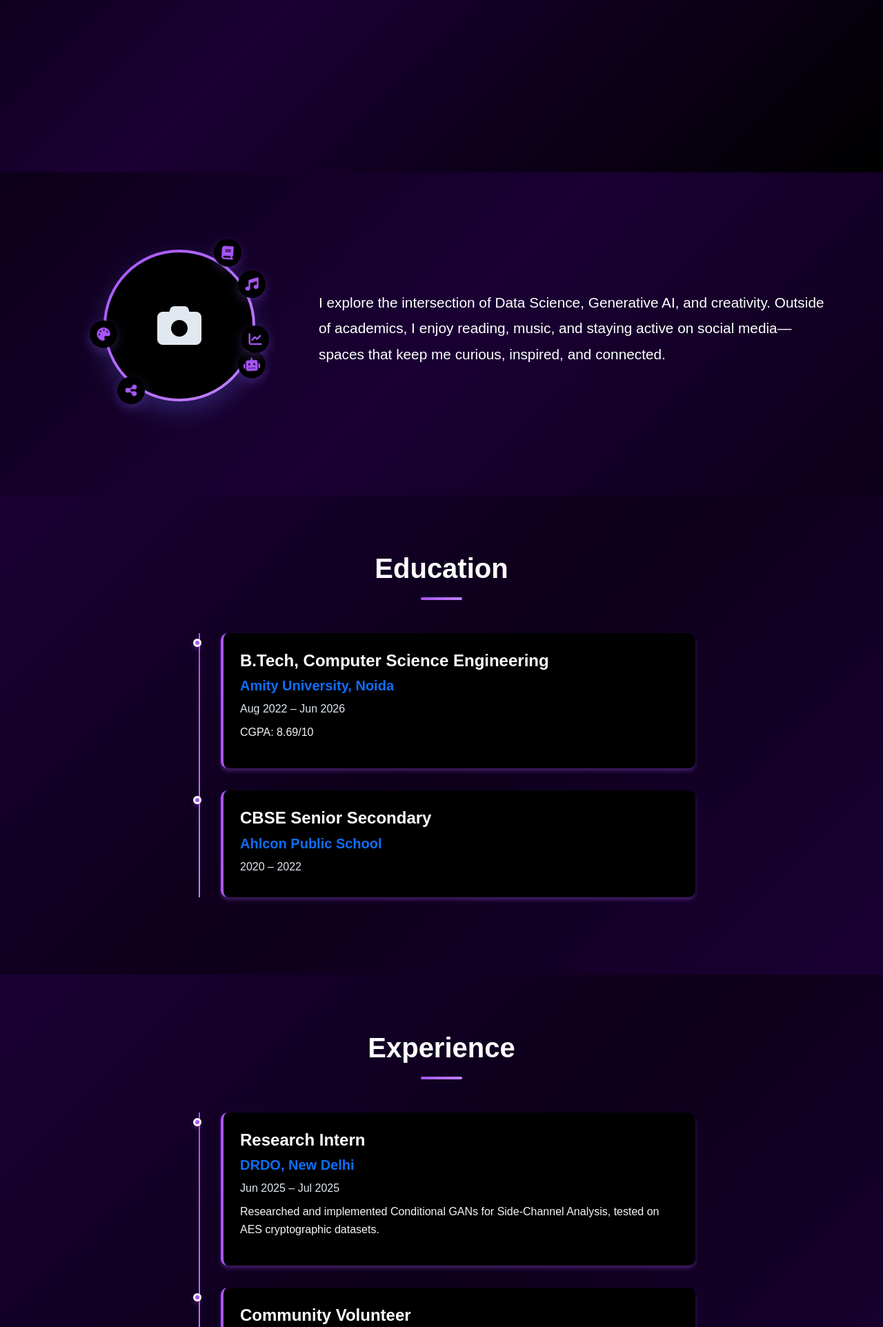
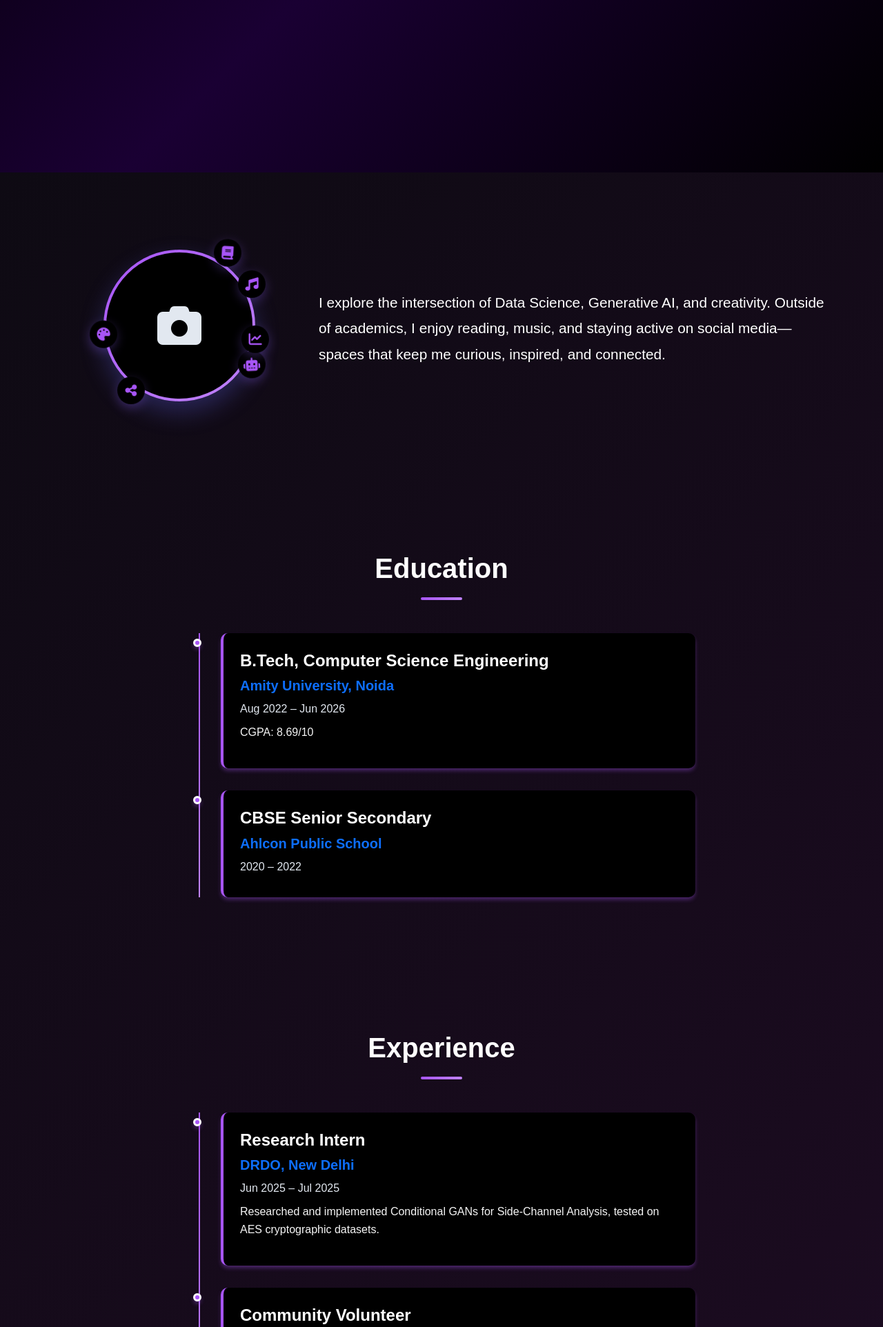
Before and after one commit to AN160404/Portfolio, a Flask app: page / in a window 1280 px wide. Shown: the part 670-2594 px from the top of the page at 69% size. Run offline with Flask 3, Linux system fonts and the light colour scheme; some web fonts are replaced.

Commit message:
Remove background gradients from all website sections
Updates static/css/style.css to set background to transparent for #about, #experience, #publications, and .bg-light, removing gradient separations between sections.

Replit-Commit-Author: Agent
Replit-Commit-Session-Id: 7b1aa261-813d-4ef0-ba43-e1ec685d2ea6
Replit-Commit-Checkpoint-Type: full_checkpoint
Replit-Commit-Screenshot-Url: https://storage.googleapis.com/screenshot-production-us-central1/2e42bb58-e5a3-4f86-bf82-6e158f34b9f6/7b1aa261-813d-4ef0-ba43-e1ec685d2ea6/amu9Zav

```diff
--- a/static/css/style.css
+++ b/static/css/style.css
@@ -251,7 +251,7 @@ h1, h2, h3, h4, h5, h6 {
 
 /* About Section */
 #about {
-    background: linear-gradient(135deg, #0d001a 0%, #1a0033 50%, #0d001a 100%);
+    background: transparent;
 }
 .about-photo-wrapper {
     text-align: center;
@@ -519,7 +519,7 @@ h1, h2, h3, h4, h5, h6 {
 
 /* Experience Section */
 #experience {
-    background: linear-gradient(135deg, #1a0033 0%, #0d001a 50%, #1a0033 100%);
+    background: transparent;
 }
 
 /* Skills */
@@ -771,7 +771,7 @@ h1, h2, h3, h4, h5, h6 {
 
 /* Publications Section */
 #publications {
-    background: linear-gradient(135deg, #1a0033 0%, #0d001a 50%, #1a0033 100%);
+    background: transparent;
 }
 
 /* Footer */
@@ -899,7 +899,7 @@ html {
 
 /* Background patterns */
 .bg-light {
-    background: linear-gradient(135deg, #1a0033 0%, #0d001a 50%, #1a0033 100%) !important;
+    background: transparent !important;
 }
 
 /* Global background for all pages */
```
Also changed, not shown: .local/state/replit/agent/.latest.json, attached_assets/image_1756728539663.png (added), main.py (line endings or trailing spaces), 2 other files.
